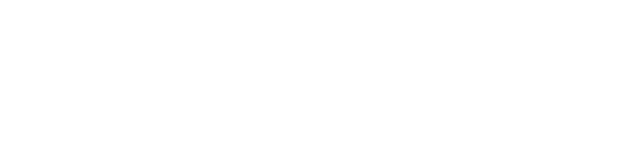
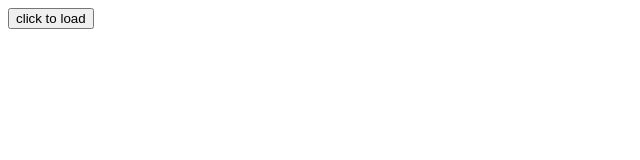
Before and after one commit to Rashikchowdhury/intro-to-javascript, a plain HTML site: page tasks/module34-more-about-javascript/index.html in a window 1280 px wide. Shown: the whole page, without its empty margins (0-640 px from the left). Drawn offline with Linux system fonts and the light colour scheme.

Commit message:
completed module 34 tasks

```diff
--- /dev/null
+++ b/tasks/module34-more-about-javascript/fetchData.js
@@ -0,0 +1,22 @@
+/**
+ * Write an async/await function that fetch data from an api and logs a
+message
+ */
+
+// const fetchJoke = () => {
+//     fetch('https://v2.jokeapi.dev/joke/Programming?type=singie')
+//         .then(res => res.json())
+//         .then(err => console.log(err))
+// };
+
+
+const loadJoke = async () => {
+    try {
+        let response = await fetch('https://v2.jokeapi.dev/joke/Programming?type=singie');
+        let data = await response.json();
+        console.log(data.joke);
+    }
+    catch(err){
+        alert(`Error occured: status - ${err}`);
+    }
+};
--- a/tasks/module34-more-about-javascript/index.html
+++ b/tasks/module34-more-about-javascript/index.html
@@ -6,6 +6,7 @@
     <title>Document</title>
 </head>
 <body>
-    <script src="./tellJokeDelay.js"></script>
+    <button onclick="loadJoke()">click to load</button>
+    <script src="./fetchData.js"></script>
 </body>
 </html>
```
